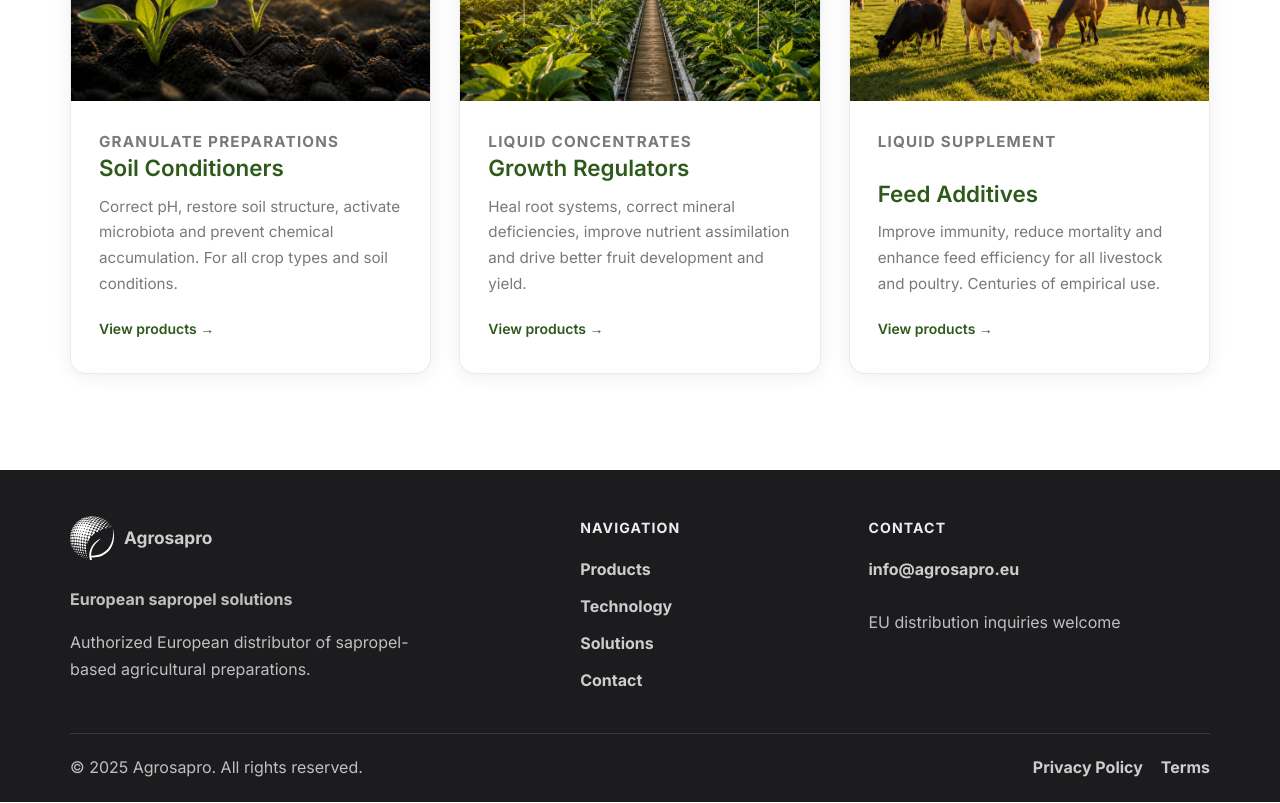
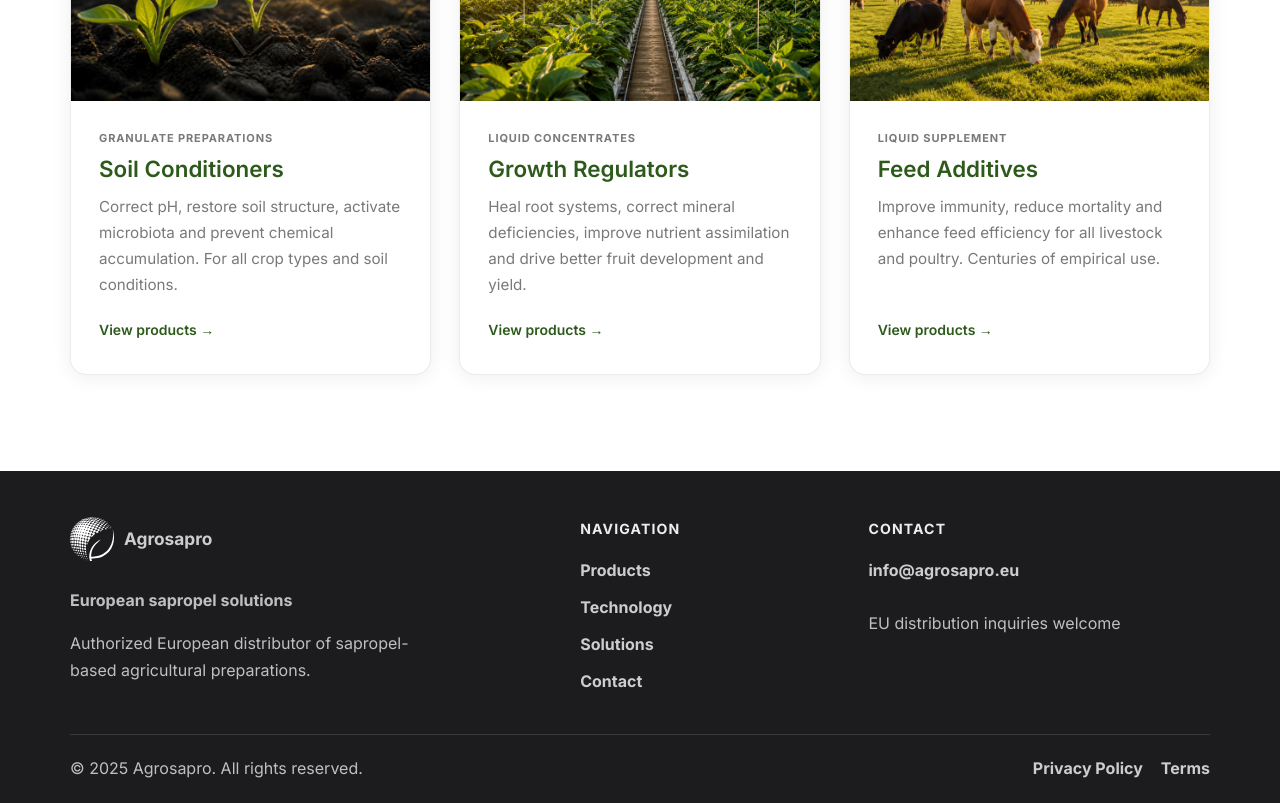
Before and after one commit to msagrosolver/agrosapro, a React (Vite) app: page /products in a window 1280 px wide. Shown: the part 920-1723 px from the top of the page. Built offline with nearby package versions, Linux system fonts and the light colour scheme.

Commit message:
“productov_title_fix”

```diff
--- a/src/pages/Products/ProductsOverview.css
+++ b/src/pages/Products/ProductsOverview.css
@@ -119,7 +119,7 @@
   line-height: 1.2;
 }
 
-.product-overview-card__body p {
+.product-overview-card__body p:not(.product-overview-card__eyebrow) {
   margin: 0;
   color: var(--color-text-muted);
   font-size: 0.95rem;
```
